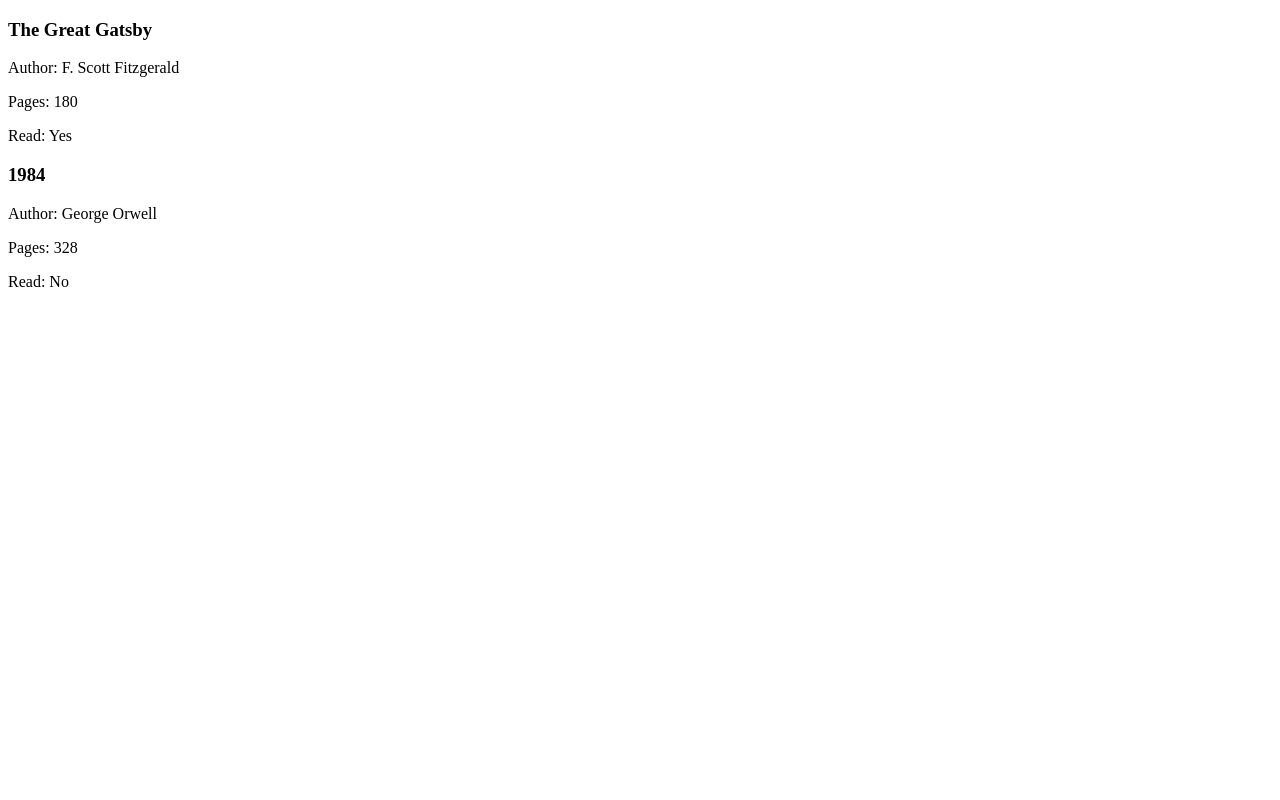
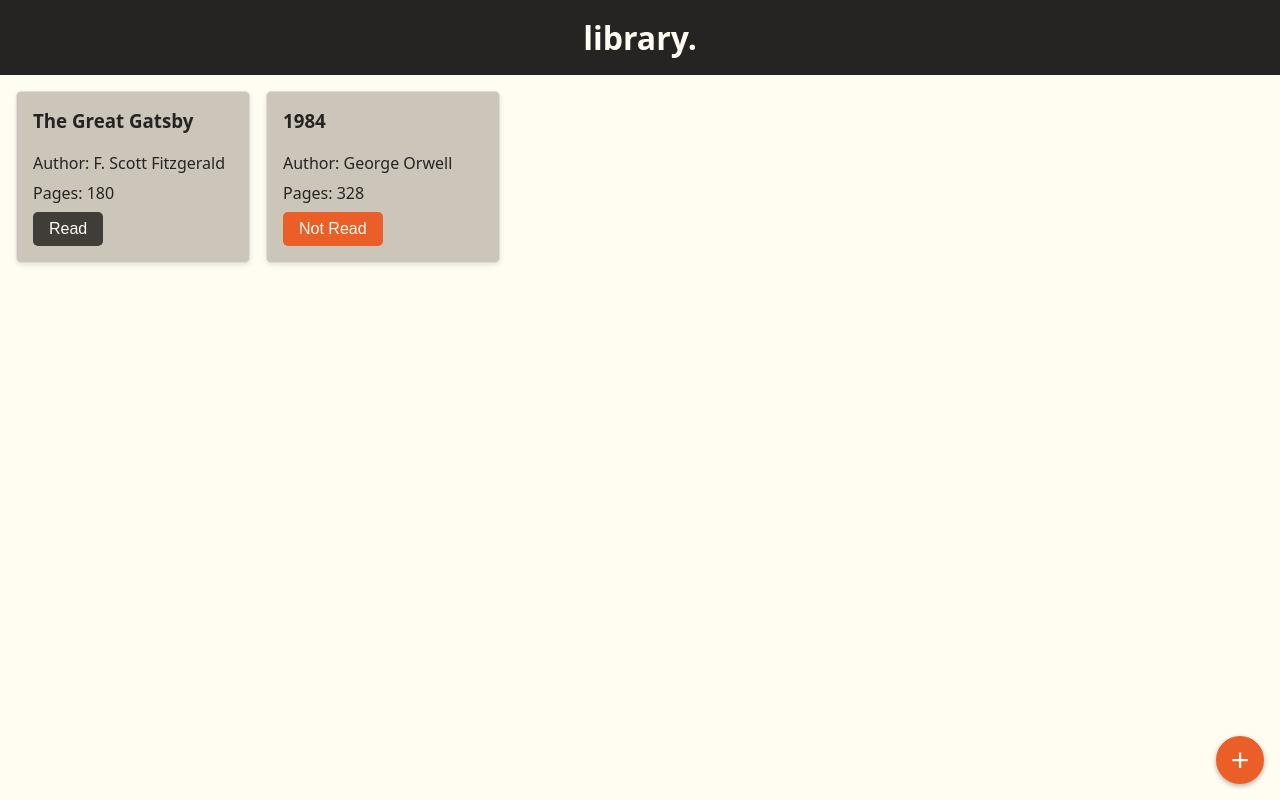
Before and after one commit to itsseanez/library, a plain HTML site: page index.html in a window 1280 px wide. Drawn offline with Linux system fonts and the light colour scheme.

Commit message:
Create funcitionality to add a new book

```diff
--- a/index.html
+++ b/index.html
@@ -7,8 +7,35 @@
     <title>Library</title>
 </head>
 <body>
-    <div id="library-container"></div>
-
+    <div>
+        <div id="header">library.</div>
+        <div id="library-container"></div>
+        <button id="open-dialog-btn">+</button>
+        <dialog>
+            <form method="dialog" id="book-form">
+                <div>
+                    <label for="title">Title:</label>
+                    <input type="text" id="title" name="title" required>
+                </div>
+                <div>
+                    <label for="author">Author:</label>
+                    <input type="text" id="author" name="author" required>
+                </div>
+                <div>
+                    <label for="pages">Pages:</label>
+                    <input type="number" id="pages" name="pages" required>
+                </div>
+                <div>
+                    <label for="isRead">Read:</label>
+                    <input type="checkbox" id="isRead" name="isRead">
+                </div>
+                <menu>
+                    <button id="close-dialog-btn" type="button">Cancel</button>
+                    <button id="submit-book-btn" type="submit">Add Book</button>
+                </menu>
+            </form>
+        </dialog>
+    </div>
     <script src="script.js"></script>
 </body>
 </html>
--- a/script.js
+++ b/script.js
@@ -35,9 +35,21 @@ function displayLibrary() {
         pages.textContent = `Pages: ${book.pages}`;
         bookDiv.appendChild(pages);
 
-        const isRead = document.createElement('p');
-        isRead.textContent = `Read: ${book.isRead ? 'Yes' : 'No'}`;
+        const isRead = document.createElement('button');
+        isRead.textContent = book.isRead ? 'Read' : 'Not Read';
+        if (book.isRead) {
+            isRead.classList.add('clicked');
+        }
+        isRead.addEventListener('click', () => {
+            book.isRead = !book.isRead;
+            isRead.textContent = book.isRead ? 'Read' : 'Not Read';
+            isRead.classList.toggle('clicked');
+        });
         bookDiv.appendChild(isRead);
+
+        /*const deleteButton = document.createElement('button');
+        deleteButton.textContent = <svg xmlns="http://www.w3.org/2000/svg" viewBox="0 0 24 24"><title>trash-can-outline</title><path d="M9,3V4H4V6H5V19A2,2 0 0,0 7,21H17A2,2 0 0,0 19,19V6H20V4H15V3H9M7,6H17V19H7V6M9,8V17H11V8H9M13,8V17H15V8H13Z" /></svg>;
+        bookDiv.appendChild(deleteButton);*/
 
         libraryContainer.appendChild(bookDiv);
     });
@@ -47,3 +59,29 @@ function displayLibrary() {
 addBookToLibrary('The Great Gatsby', 'F. Scott Fitzgerald', 180, true);
 addBookToLibrary('1984', 'George Orwell', 328, false);
 displayLibrary();
+
+const dialog = document.querySelector("dialog");
+const openDialogButton = document.getElementById('open-dialog-btn');
+const closeDialogButton = document.getElementById("close-dialog-btn");
+const submitBookButton = document.getElementById("submit-book-btn");
+
+submitBookButton.addEventListener('click', (e) => {
+    e.preventDefault();
+    const title = document.getElementById("title").value;
+    const author = document.getElementById("author").value;
+    const pages = document.getElementById("pages").value;
+    const isRead = document.getElementById("isRead").checked;
+
+    addBookToLibrary(title, author, pages, isRead);
+    displayLibrary();
+    dialog.close();
+    document.getElementById("book-form").reset();
+});
+
+closeDialogButton.addEventListener('click', () => {
+    dialog.close();
+});
+
+openDialogButton.addEventListener('click', () => {
+    dialog.showModal();
+});
--- a/styles.css
+++ b/styles.css
@@ -0,0 +1,88 @@
+:root {
+    --primary-color: #252422;
+    --secondary-color: #403D39;
+    --tertiary-color: #CCC5B9;
+    --auxillary-color: #EB5E28;
+    --white-color: #FFFCF2;
+    --font-family: system-ui, "Segoe UI", Roboto, Helvetica, Arial, sans-serif, "Apple Color Emoji", "Segoe UI Emoji", "Segoe UI Symbol";
+}
+
+#open-dialog-btn {
+    position: fixed;
+    bottom: 1rem;
+    right: 1rem;
+    width: 3rem;
+    height: 3rem;
+    border-radius: 50%;
+    font-size: 2rem;
+    display: flex;
+    align-items: center;
+    justify-content: center;
+    box-shadow: 0 2px 5px rgba(0,0,0,0.3);
+}
+
+body {
+    font-family: var(--font-family);
+    margin: 0;
+    padding: 0;
+    background-color: var(--white-color);
+}
+
+.book {
+    background-color: var(--tertiary-color);
+    border: 1px solid #ddd;
+    border-radius: 5px;
+    padding: 1rem;
+    width: 200px;
+    box-shadow: 0 2px 5px rgba(0,0,0,0.1);
+    color: var(--primary-color);
+}
+
+.book h3 {
+    margin-top: 0;
+}
+
+.book p {
+    margin: 0.5rem 0;
+}
+
+button {
+    background-color: var(--auxillary-color);
+    color: var(--white-color);
+    border: none;
+    padding: 0.5rem 1rem;
+    border-radius: 5px;
+    cursor: pointer;
+    font-size: 1rem;
+}
+
+.clicked {
+    background-color: var(--secondary-color);
+}
+
+dialog {
+    border: none;
+    border-radius: 10px;
+    padding: 1rem;
+    box-shadow: 0 2px 10px rgba(0,0,0,0.3);
+}
+
+dialog::backdrop {
+    background: rgba(0, 0, 0, 0.5);
+}
+
+#header {
+    background-color: var(--primary-color);
+    color: var(--white-color);
+    padding: 1rem;
+    text-align: center;
+    font-size: 2rem;
+    font-weight: bold;
+}
+
+#library-container {
+    display: flex;
+    flex-wrap: wrap;
+    gap: 1rem;
+    padding: 1rem;
+}
```
